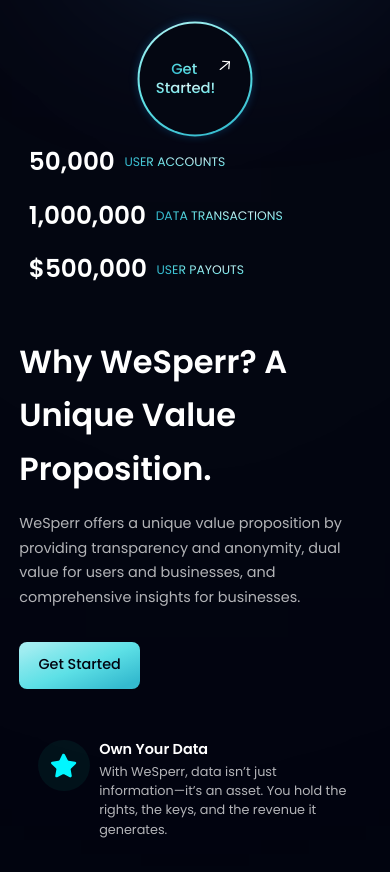
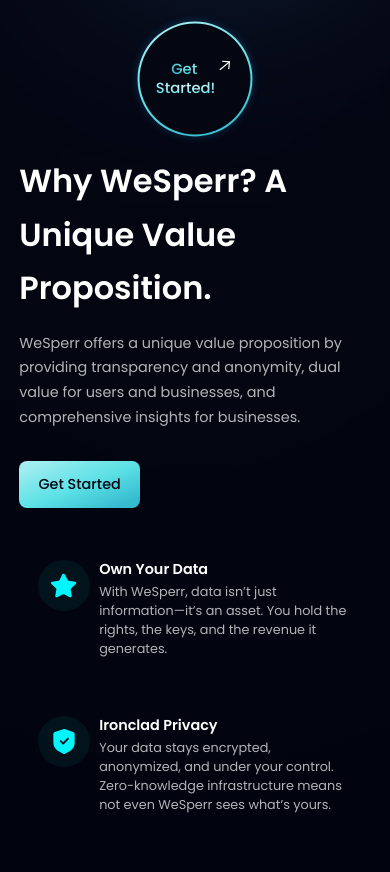
Before and after one commit to DonDurkheim/wesperr-web, a React (Vite) app: page / in a window 390 px wide. Shown: the part 881-1753 px from the top of the page. Built offline with nearby package versions, Linux system fonts and the light colour scheme.

Commit message:
Hide stats numbers in mobile view

```diff
--- a/src/components/Stats.jsx
+++ b/src/components/Stats.jsx
@@ -17,7 +17,7 @@
   };
 
   return (
-    <section className={`${styles.flexCenter} flex-row flex-wrap sm:mb-20 mb-6`}>
+    <section className={`${styles.flexCenter} flex-row flex-wrap sm:mb-20 mb-6 hidden sm:flex`}>
       {stats.map((stat) => (
         <motion.div
           key={stat.id}
```
